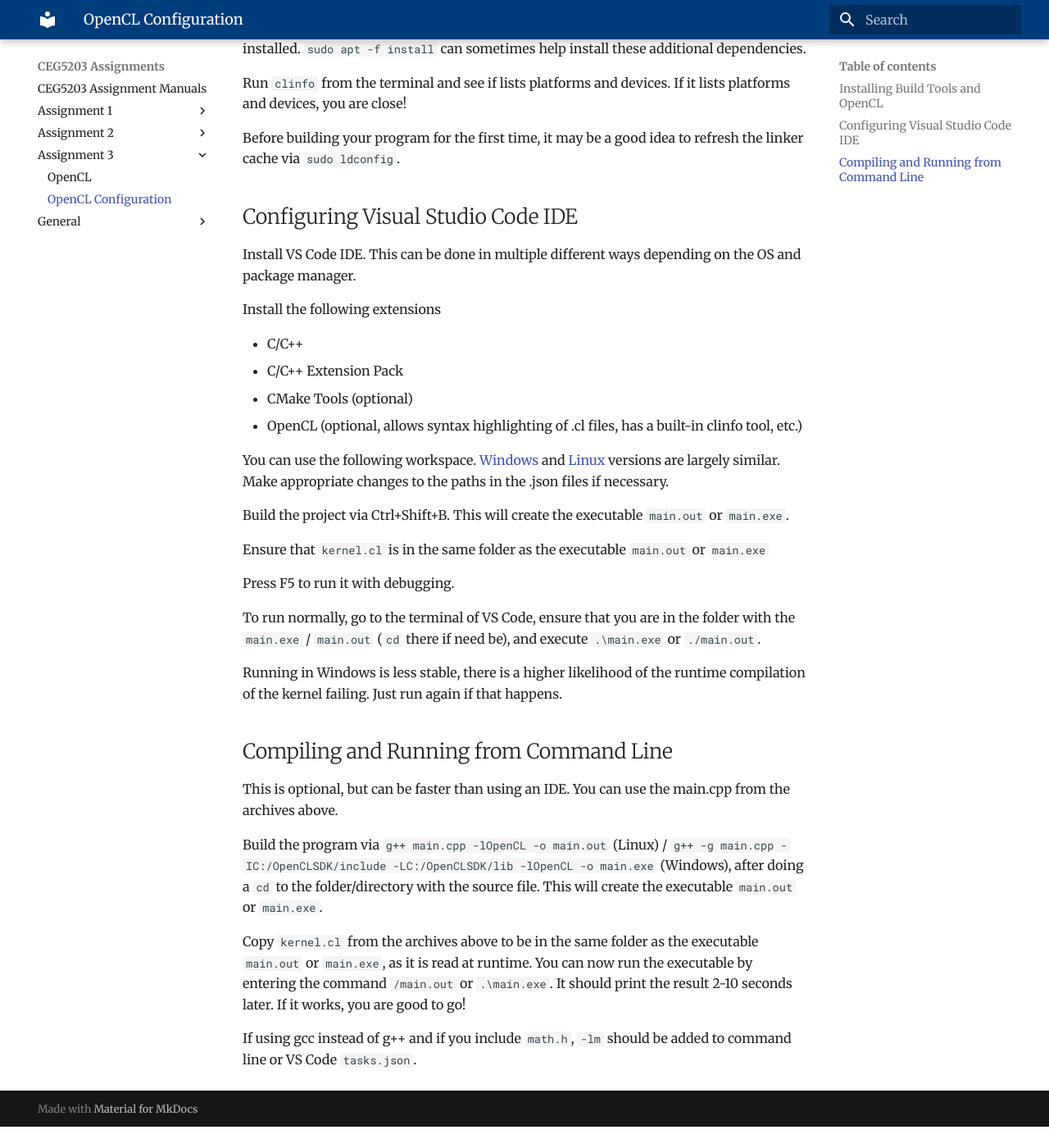
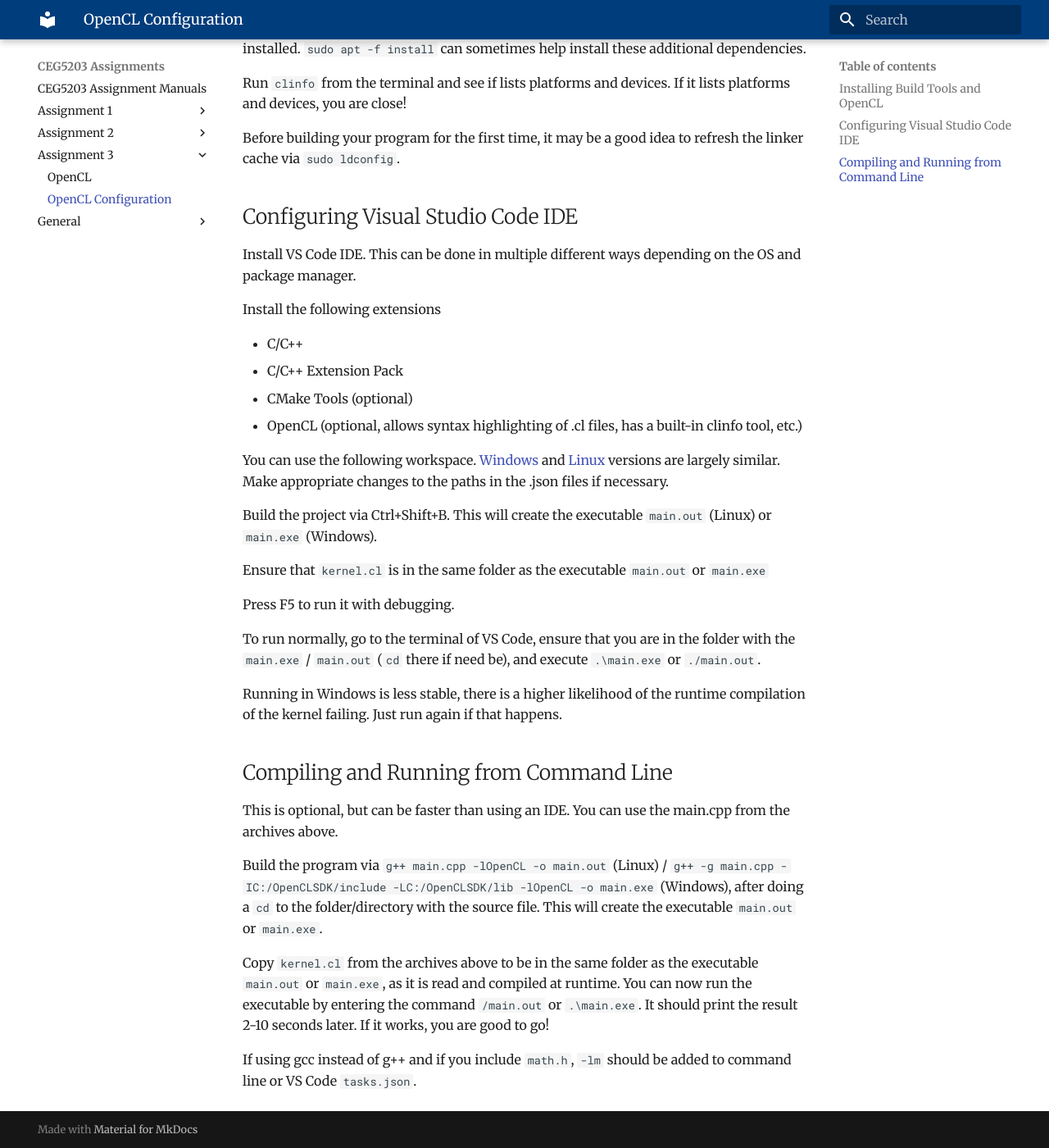
Before and after one commit to NUS-CEG5203/assignments, an MkDocs documentation site: the page built from docs/Assignment_3/2_OpenCL_Instructions.md, in a window 1280 px wide and 1400 px high, scrolled down 1354 px. Shown: the whole window at 82% size. Built offline with MkDocs 1.6.1 and Material for MkDocs 9.7.7, drawn with Linux system fonts in a browser that asks for light colours; before the commit the page ends 2728 px from its top, so only the background shows below that.

Commit message:
Clarify executable creation instructions for Windows and Linux; update runtime notes for kernel.cl

```diff
--- a/docs/Assignment_3/2_OpenCL_Instructions.md
+++ b/docs/Assignment_3/2_OpenCL_Instructions.md
@@ -57,7 +57,7 @@
 
 You can use the following workspace. [Windows](../code_templates/Assignment_3/Asst3_OpenCL_Win.zip) and [Linux](../code_templates/Assignment_3/Asst3_OpenCL_Lin.zip) versions are largely similar. Make appropriate changes to the paths in the .json files if necessary.
 
-Build the project via Ctrl+Shift+B. This will create the executable `main.out` or `main.exe`.
+Build the project via Ctrl+Shift+B. This will create the executable `main.out` (Linux) or `main.exe` (Windows).
 
 Ensure that `kernel.cl` is in the same folder as the executable `main.out` or `main.exe`
 
@@ -73,6 +73,6 @@
 
 Build the program via `g++ main.cpp -lOpenCL -o main.out` (Linux) / `g++ -g main.cpp -IC:/OpenCLSDK/include -LC:/OpenCLSDK/lib -lOpenCL -o main.exe` (Windows), after doing a `cd` to the folder/directory with the source file. This will create the executable `main.out` or `main.exe`.
 
-Copy `kernel.cl` from the archives above to be in the same folder as the executable `main.out` or `main.exe`, as it is read at runtime. You can now run the executable by entering the command `/main.out` or `.\main.exe`. It should print the result 2-10 seconds later. If it works, you are good to go!
+Copy `kernel.cl` from the archives above to be in the same folder as the executable `main.out` or `main.exe`, as it is read and compiled at runtime. You can now run the executable by entering the command `/main.out` or `.\main.exe`. It should print the result 2-10 seconds later. If it works, you are good to go!
 
 If using gcc instead of g++ and if you include `math.h`, `-lm` should be added to command line or VS Code `tasks.json`.
```
